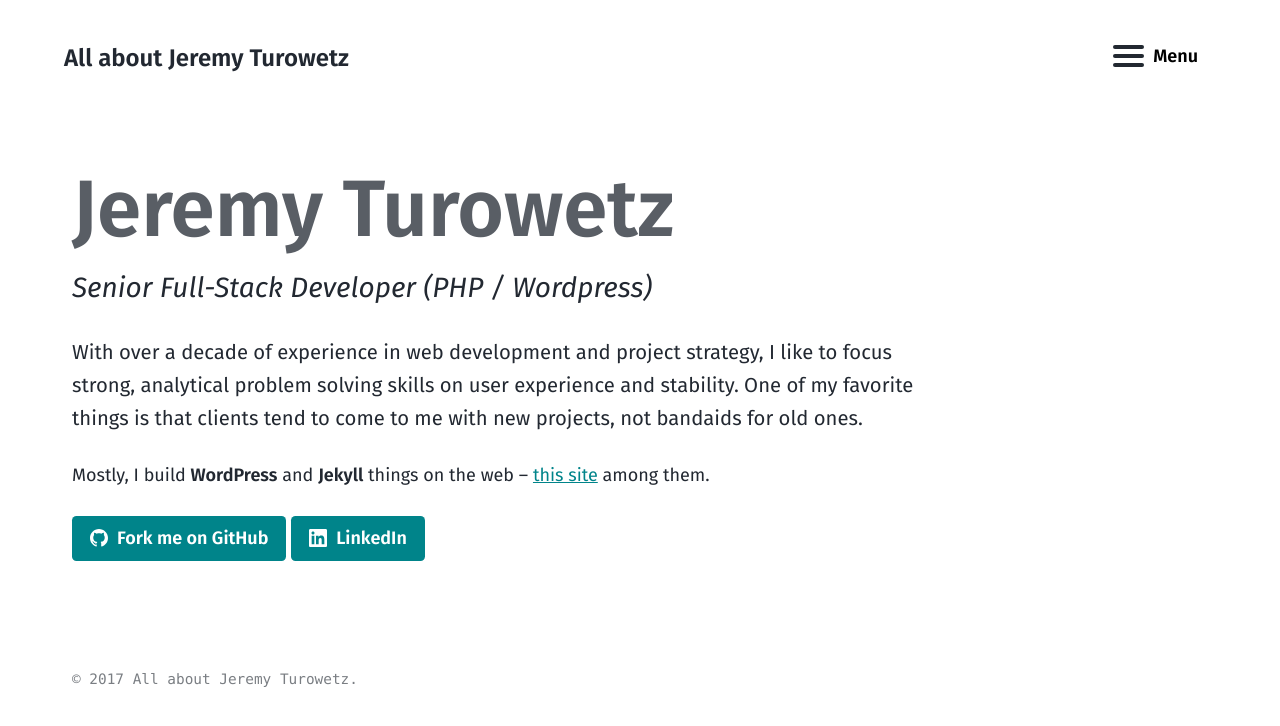
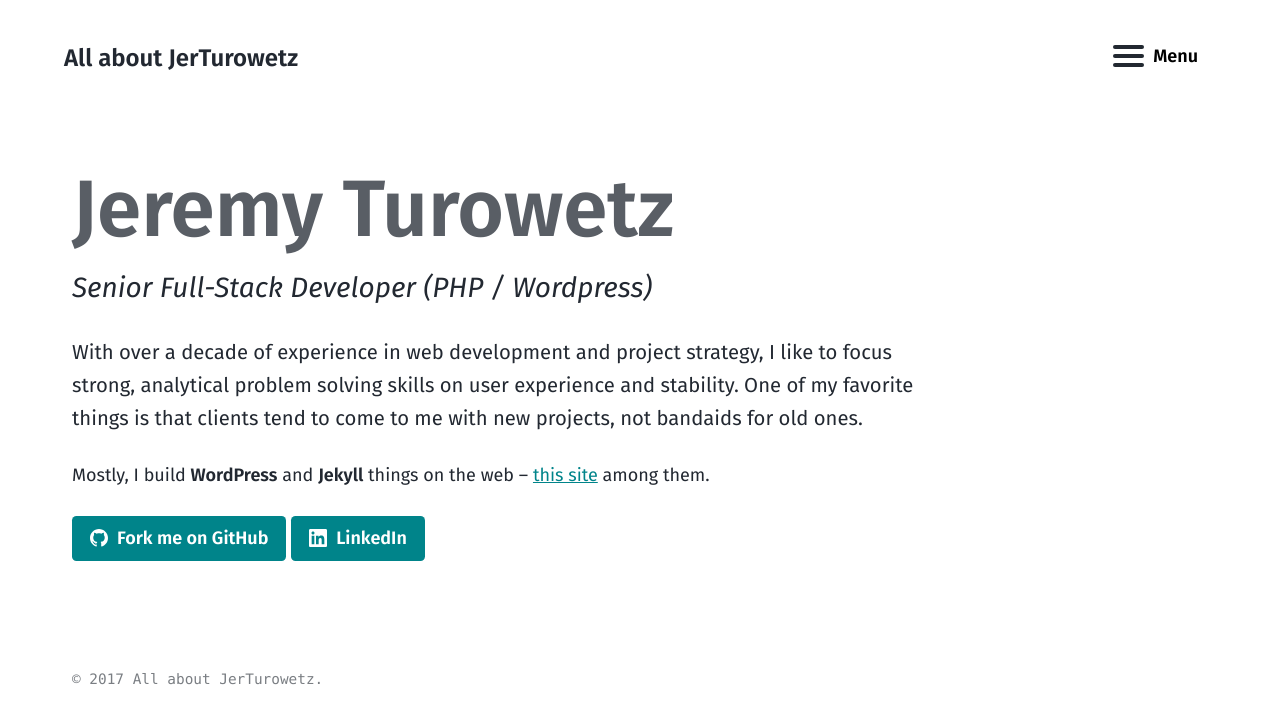
Before and after one commit to 13531994243/jerturowetz.github.io, a Jekyll site: the page built from index.md, in a window 1280 px wide. Shown: the top 726 px of the page. Built offline with Jekyll 4.4.1, drawn with Linux system fonts in a browser that asks for light colours.

Commit message:
update site name

```diff
--- a/_config.yml
+++ b/_config.yml
@@ -14,7 +14,7 @@
 # You can create any custom variable you would like, and they will be accessible
 # in the templates via {{ site.myvariable }}.
 lang: en-US
-title: All about Jeremy Turowetz
+title: All about JerTurowetz
 email: j.turowetz@gmail.com
 description: Montreal-based, Senior Full-Stack Developer (PHP/Wordpress)
 baseurl: # the optional subpath of your site, e.g. "/blog"
```
